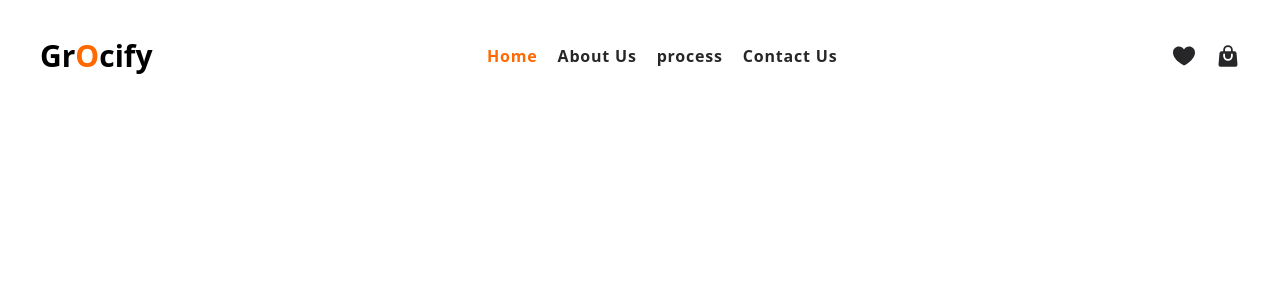
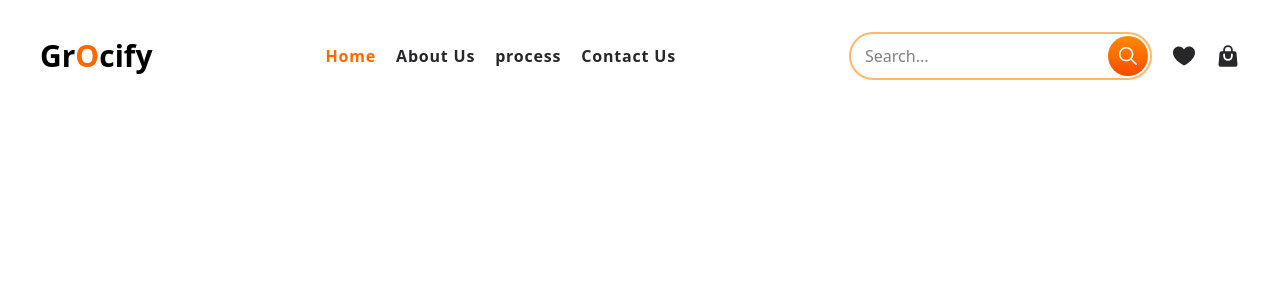
Before and after one commit to ANSHUMANMOREY7/Grocify, a React (Vite) app: page / in a window 1280 px wide. Shown: the top 300 px of the page. Built offline with nearby package versions, Linux system fonts and the light colour scheme.

Commit message:
search bar added

```diff
--- a/src/components/Navbar/navbar.jsx
+++ b/src/components/Navbar/navbar.jsx
@@ -1,6 +1,7 @@
 import React from 'react'
 import { GoHeartFill } from "react-icons/go";
 import { HiMiniShoppingBag } from "react-icons/hi2";
+import { IoIosSearch } from "react-icons/io";
 
 const navbar = () => {
   return (
@@ -25,8 +26,14 @@ const navbar = () => {
             <a href="#" className='font-bold tracking-wider text-zinc-800 hover:text-orange-500'>Contact Us</a>
           </li>
         </ul>
-        {/* search bar */}
+        {/* nav actions */}
         <div className=' flex items-center gap-x-5'>
+          {/* search bar */}
+          <div className='flex p-0.5 items-center border-2 rounded-full border-orange-300'>
+            <input type="text" name='text' id='text' placeholder='Search...' autoComplete='off' className='outline-none border-none flex-1 h-[5vh] px-3 focus:outline-none' />
+            <button className=' text-2xl w-10 h-10 flex justify-center items-center bg-gradient-to-b from-orange-400 to-orange-600 rounded-full text-white '><IoIosSearch /></button>
+          </div>
+
           <a href="#" className='text-zinc-800 hover:text-orange-500 text-2xl'>
             <GoHeartFill />
           </a>
```
